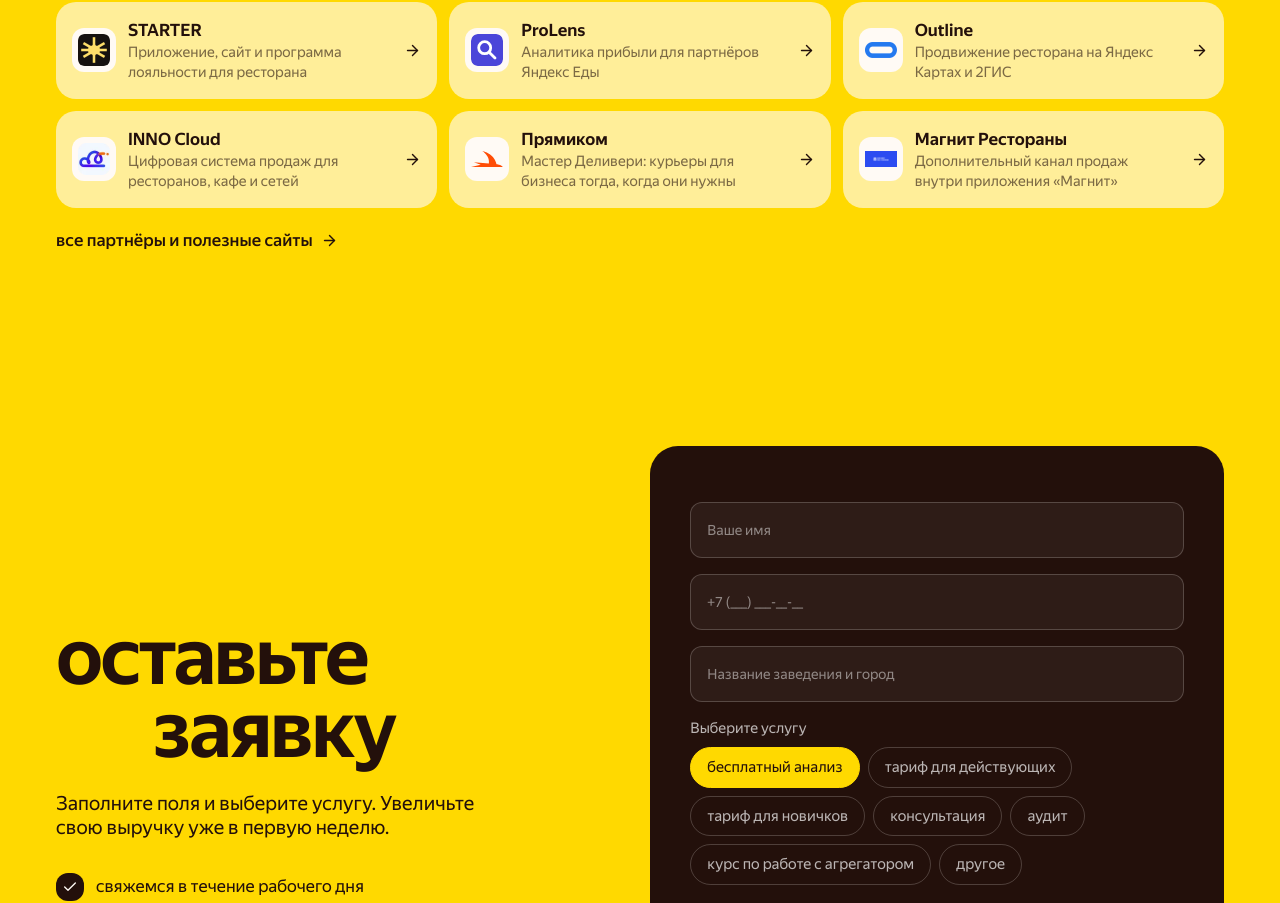
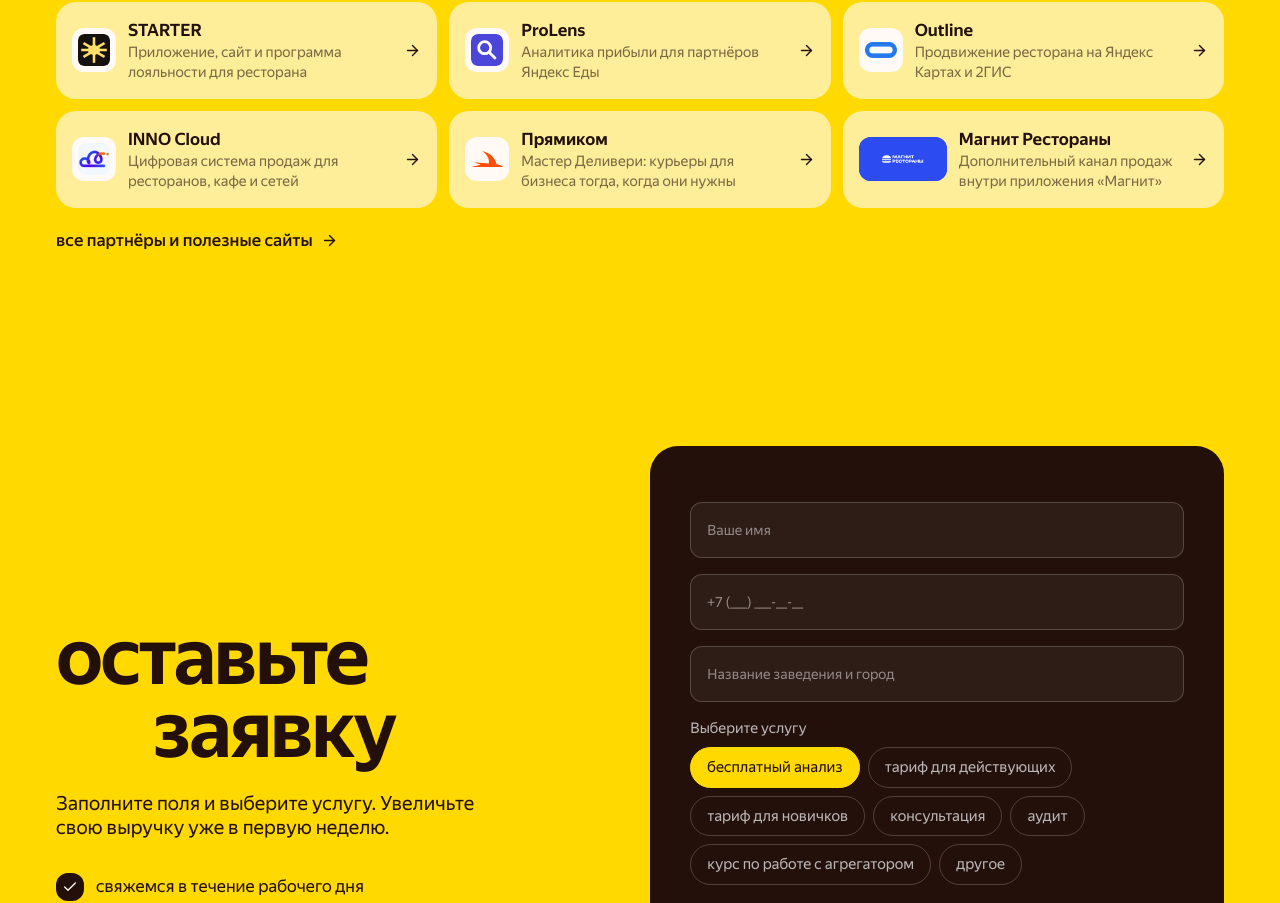
Before and after one commit to iamsitnikov-prog/food-delivery-site-10, a React (Vite) app: page /partnery/cifra in a window 1280 px wide. Shown: the part 1236-2139 px from the top of the page. Built offline with nearby package versions, Linux system fonts and the light colour scheme.

Commit message:
Сохранены горизонтальные пропорции логотипа Магнит Рестораны

```diff
--- a/src/components/PartnerLogo.tsx
+++ b/src/components/PartnerLogo.tsx
@@ -3,7 +3,7 @@ import type { Partner } from "@/data/partners";
 /** Логотип партнёра. Если логотипа нет, рисуем знак с первой буквой названия в цветах сайта. */
 const PartnerLogo = ({ p, className = "" }: { p: Pick<Partner, "name" | "logo">; className?: string }) =>
   p.logo ? (
-    <img src={p.logo} alt={`Логотип ${p.name}`} width={96} height={96} loading="lazy" decoding="async" className={`${className} bg-cream object-contain`} />
+    <img src={p.logo} alt={`Логотип ${p.name}`} width={96} height={96} style={p.logo === "/partners/magnit-restorany-logo.png" ? { width: "auto", padding: 0, backgroundColor: "#294df0" } : undefined} loading="lazy" decoding="async" className={`${className} bg-cream object-contain`} />
   ) : (
     <span aria-hidden="true" className={`${className} flex items-center justify-center bg-foreground font-display font-semibold text-brand`}>
       {p.name.replace(/[^\p{L}\p{N}]/gu, "").slice(0, 1).toUpperCase()}
```
